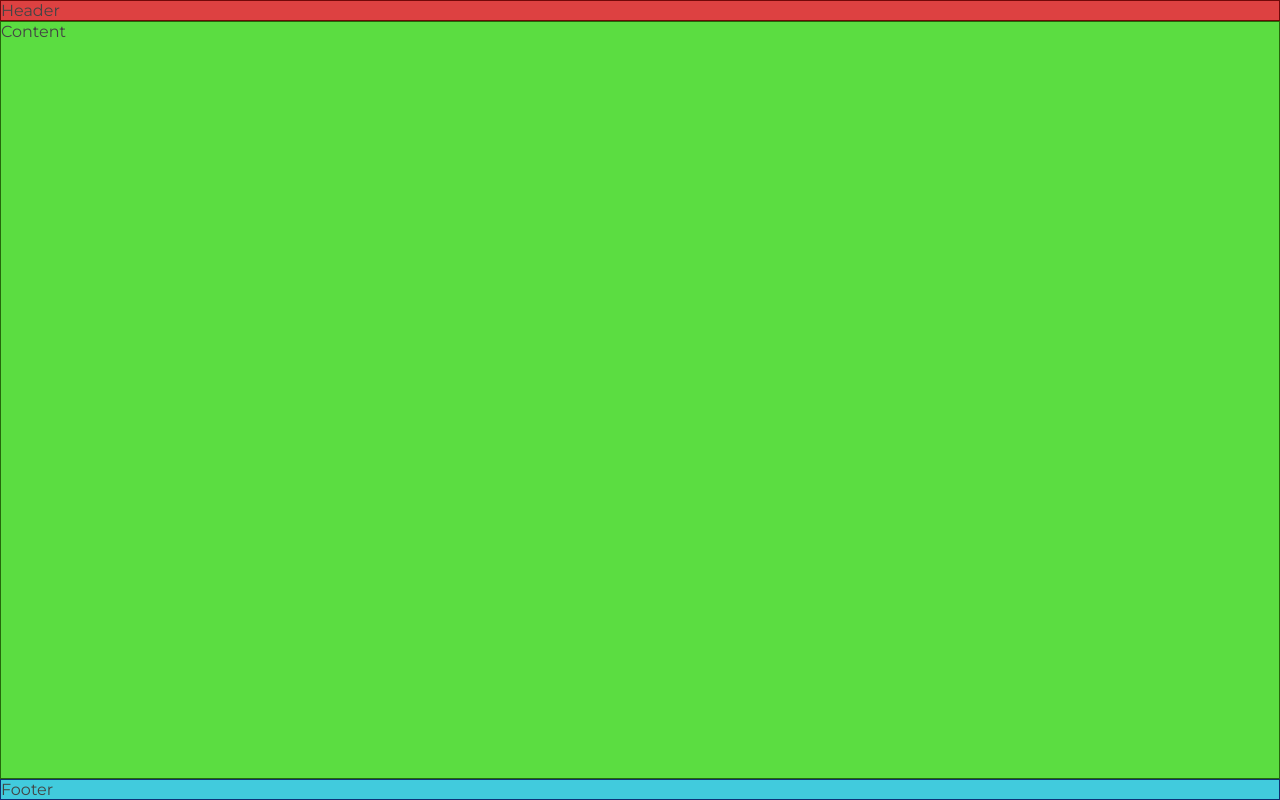
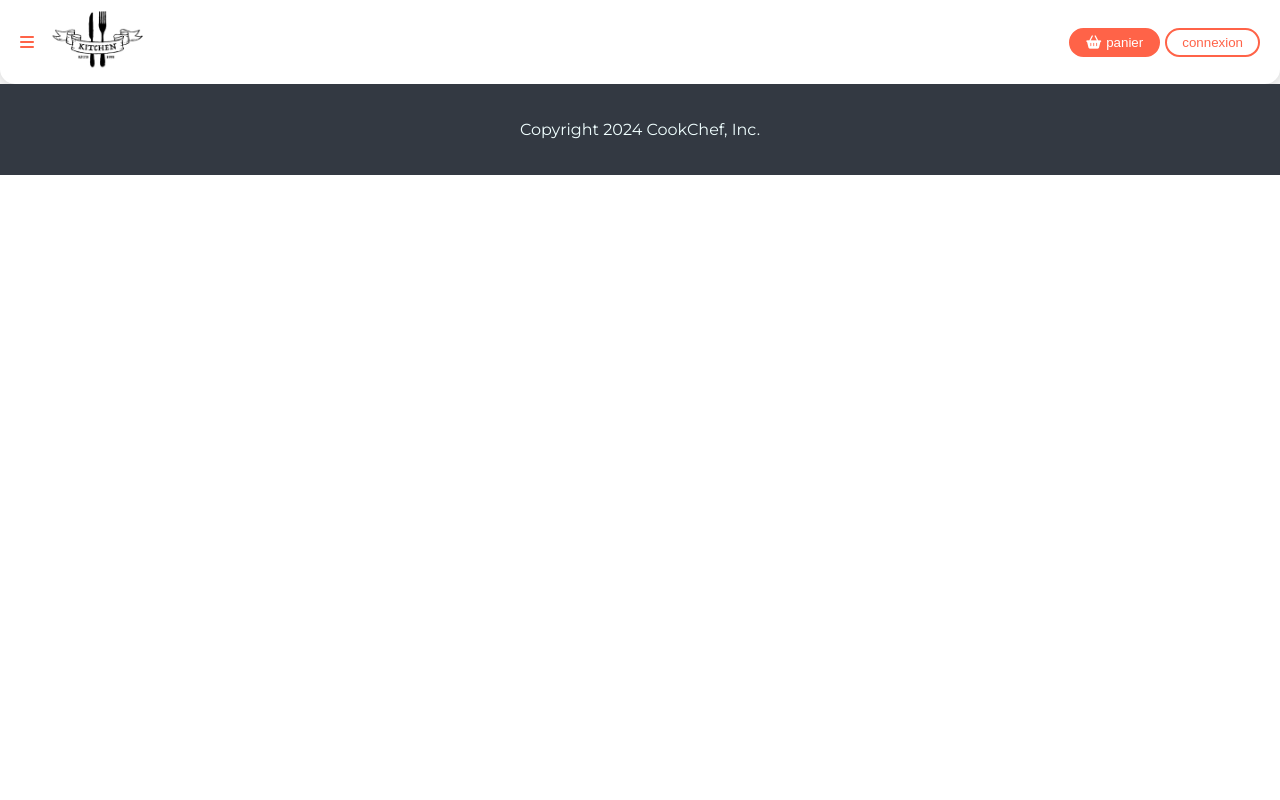
Before and after one commit to Timothee-Gobert/dyma-react, a React (Vite) app: page / in a window 1280 px wide. Built offline with nearby package versions, Linux system fonts and the light colour scheme.

Commit message:
Mise en place du header et du footer

```diff
--- a/index.html
+++ b/index.html
@@ -9,6 +9,10 @@
       href="https://fonts.googleapis.com/css2?family=Montserrat:ital,wght@0,100..900;1,100..900&display=swap"
       rel="stylesheet"
     />
+    <script
+      src="https://kit.fontawesome.com/9ad2e73407.js"
+      crossorigin="anonymous"
+    ></script>
     <title>CookChef</title>
   </head>
   <body>
--- a/src/App.jsx
+++ b/src/App.jsx
@@ -1,5 +1,5 @@
 import Header from "./components/Header";
-import Content from "./components/Content";
+/* import Content from "./components/Content"; */
 import Footer from "./components/Footer";
 
 import styles from "./App.module.scss";
@@ -9,7 +9,7 @@
     <>
       <div className={`d-flex flex-column ${styles.appContainer}`}>
         <Header></Header>
-        <Content></Content>
+        {/* <Content></Content> */}
         <Footer></Footer>
       </div>
     </>
--- a/src/assets/styles/_flex.scss
+++ b/src/assets/styles/_flex.scss
@@ -14,10 +14,10 @@
     flex: 1 1 auto;
 }
 
-.justyfy-content {
+.justify-content-center {
     justify-content: center;
 }
 
-.align-items {
+.align-items-center {
     align-items: center;
 }
--- /dev/null
+++ b/src/assets/styles/_themes.scss
@@ -0,0 +1,21 @@
+.btn {
+  padding: 5px 15px;
+  border-radius: 20px;
+  cursor: pointer;
+  transition: 0.2s opacity;
+  &:hover {
+    opacity: 0.8;
+  }
+}
+
+.btn-primary {
+  background-color: var(--primary);
+  color: white;
+  border: 2px solid var(--primary);
+}
+
+.btn-reverse-primary {
+  border: 2px solid var(--primary);
+  color: var(--primary);
+  background-color: white;
+}
--- a/src/assets/styles/_utiles.scss
+++ b/src/assets/styles/_utiles.scss
@@ -18,6 +18,14 @@
     margin: 5px;
 }
 
+.mr-5{
+    margin-right: 5px;
+}
+
+.mr-15{
+    margin-right: 15px;
+}
+
 .m-10{
     margin: 10px;
 }
--- a/src/assets/styles/index.scss
+++ b/src/assets/styles/index.scss
@@ -3,3 +3,4 @@
 @use './flex';
 @use './utiles';
 @use './debug';
+@use './themes';
--- a/src/components/Footer.jsx
+++ b/src/components/Footer.jsx
@@ -1,5 +1,13 @@
+import styles from "./Footer.module.scss";
+
 function Footer() {
-    return <div className="debug-3">Footer</div>
+  return (
+    <footer
+      className={`${styles.footer} d-flex flex-row align-items-center justify-content-center p-20`}
+    >
+      <p>Copyright 2024 CookChef, Inc.</p>
+    </footer>
+  );
 }
 
 export default Footer;
--- /dev/null
+++ b/src/components/Footer.module.scss
@@ -0,0 +1,4 @@
+.footer{
+    background-color: var(--gray-1);
+    color: azure;
+}
--- a/src/components/Header.jsx
+++ b/src/components/Header.jsx
@@ -1,5 +1,23 @@
+import styles from "./Header.module.scss";
+
+import logoCookChef from "../assets/images/cookchef.png";
+
 function Header() {
-    return <div className="debug-1">Header</div>
+  return (
+    <header className={`${styles.header} d-flex flex-row align-items-center`}>
+      <i className="fa-solid fa-bars mr-15"></i>
+      <div className="flex-fill">
+        <img src={logoCookChef} alt="Logo du site" scale="1%" />
+      </div>
+      <ul>
+        <button className="mr-5 btn btn-primary">
+          <i className="fa-solid fa-basket-shopping mr-5"></i>
+          <span>panier</span>
+        </button>
+        <button className="btn btn-reverse-primary">connexion</button>
+      </ul>
+    </header>
+  );
 }
 
 export default Header;
--- /dev/null
+++ b/src/components/Header.module.scss
@@ -0,0 +1,9 @@
+.header {
+  padding: 10px 20px;
+  box-shadow: var(--box-shadow-nav);
+  color: var(--primary);
+  border-radius: 0 0 15px 15px;
+  img {
+    width: 100px;
+  }
+}
```
